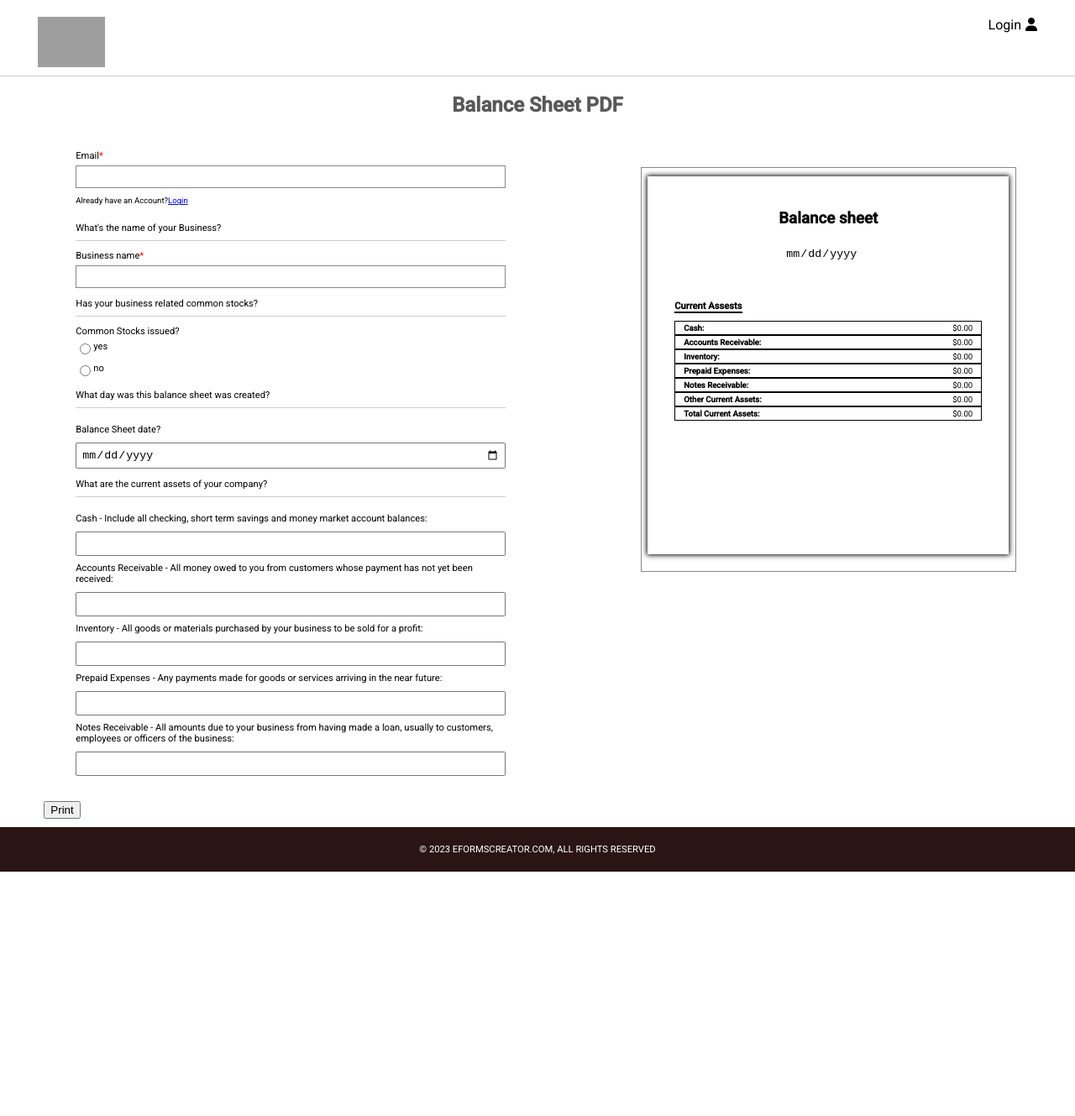
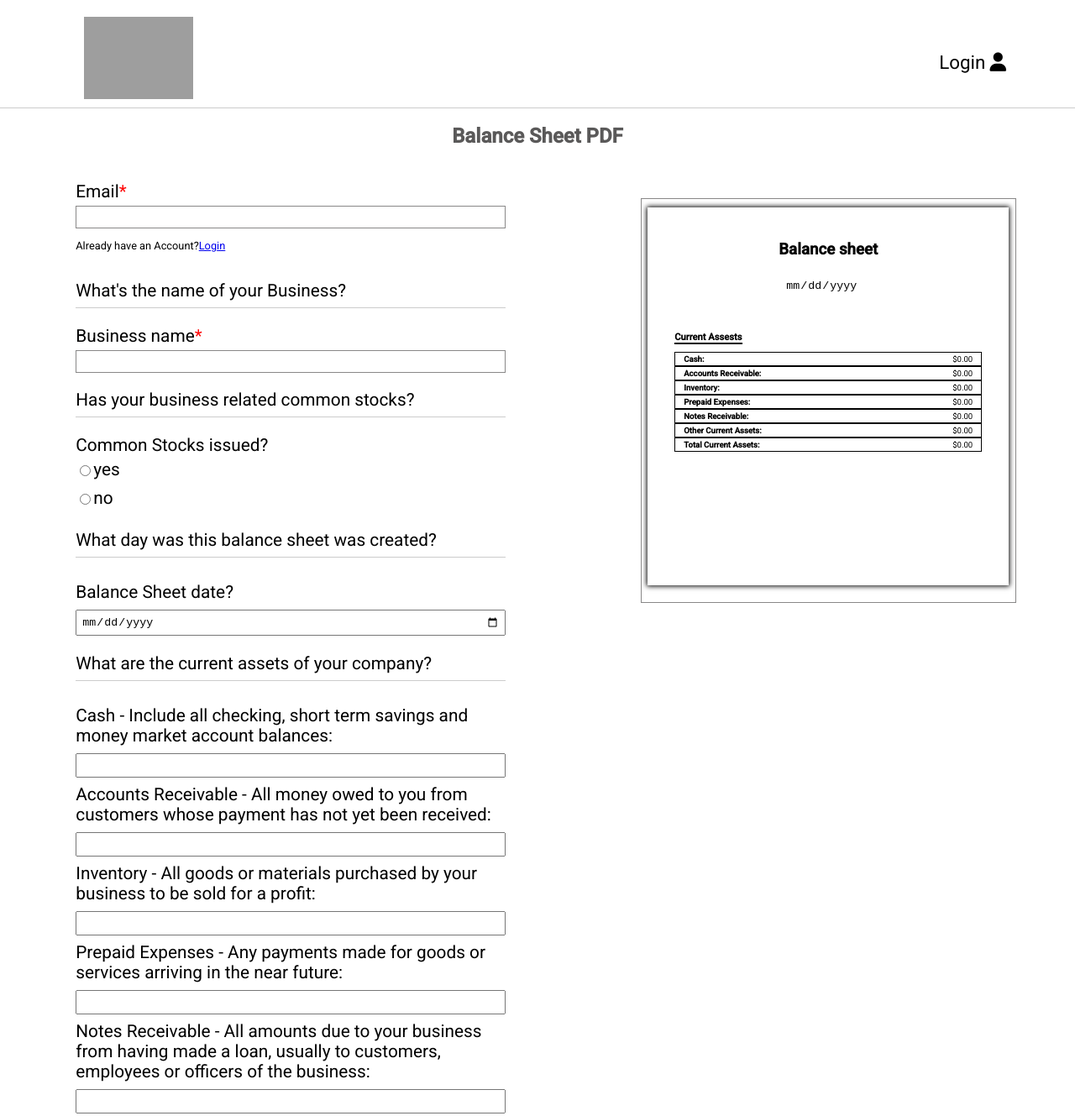
Before and after one commit to Rohitkushwaha01/balance-sheet-generator, a plain HTML site: page index.html in a window 1280 px wide. Shown: the top 1329 px of the page at 84% size. Before the commit the page ends 1038 px from the top, so only its background shows below. Drawn offline with Linux system fonts and the light colour scheme; grey boxes are pictures that could not be loaded.

Commit message:
changed font size

```diff
--- a/index.html
+++ b/index.html
@@ -40,7 +40,7 @@
           <div class="c-flex bname">
             <p>What's the name of your Business?</p>
             <label for="bname">Business name<span>*</span></label>
-            <input type="text" id="bname" />
+            <input type="number" id="bname" />
           </div>
 
           <div class="c-flex stock">
@@ -68,27 +68,27 @@
 
           <div class="c-flex cash">
             <label for="cash">Cash - Include all checking, short term savings and money market account balances:</label>
-            <input type="text" id="cash" />
+            <input type="number" id="cash" />
           </div>
 
           <div class="c-flex accounts">
             <label for="accounts">Accounts Receivable - All money owed to you from customers whose payment has not yet been received:</label>
-            <input type="text" id="accounts" />
+            <input type="number" id="accounts" />
           </div>
 
           <div class="c-flex inventory">
             <label for="inventory">Inventory - All goods or materials purchased by your business to be sold for a profit:</label>
-            <input type="text" id="inventory" />
+            <input type="number" id="inventory" />
           </div>
 
           <div class="c-flex expenses">
             <label for="expenses">Prepaid Expenses - Any payments made for goods or services arriving in the near future:</label>
-            <input type="text" id="expenses" />
+            <input type="number" id="expenses" />
           </div>
 
           <div class="c-flex notes">
             <label for="notes">Notes Receivable - All amounts due to your business from having made a loan, usually to customers, employees or officers of the business:</label>
-            <input type="text" id="notes" />
+            <input type="number" id="notes" />
           </div>
         </div>
         <div class="preview-form">
--- a/style.css
+++ b/style.css
@@ -29,16 +29,18 @@ input {
 .logo {
   margin-top: 20px;
   border-bottom: 1.5px solid #ccc;
+  align-items: center;
 }
 
 .logo img {
-  width: 80px;
-  margin-left: 45px;
+  width: 130px;
+  margin-left: 100px;
   margin-bottom: 10px;
 }
 
 .logo .login {
-  margin-right: 45px;
+  margin-right: 82px;
+  font-size: 1.4rem;
 }
 
 .login i {
@@ -61,12 +63,12 @@ input {
 .user-form {
   width: 40%;
   padding: 20px;
-  font-size: 0.7rem;
+  font-size: 1.3rem;
   margin: auto;
 }
 
 .email p {
-  font-size: 0.6rem;
+  font-size: 0.8rem;
 }
 
 .bname p,
@@ -169,9 +171,17 @@ input {
 
 /* Print button */
 .print {
-  margin: 10px;
-  width: 10%;
-  text-align: center;
+  margin: 0px 0px 20px 100px;
+}
+
+.print button {
+  width: 87px;
+  padding: 6px 0px;
+  background-color: rgb(42, 20, 20);
+  border: 1px solid #ccc;
+  box-shadow: 0px 0px 3px 0px #000;
+  color: white;
+  font-weight: bold;
 }
 
 /* footer */
@@ -180,14 +190,18 @@ input {
   background-color: rgb(42, 20, 20);
   color: white;
   text-align: center;
-  font-size: 0.7rem;
+  font-size: 0.9rem;
 }
 
 /* responsiveness */
-@media screen and (max-width: 760px) {
+@media screen and (max-width: 850px) {
   .user-form {
-    width: 80%;
+    width: 100%;
     margin: auto;
+  }
+  .logo img,
+  .logo .login {
+    margin: 20px;
   }
 }
 
```
